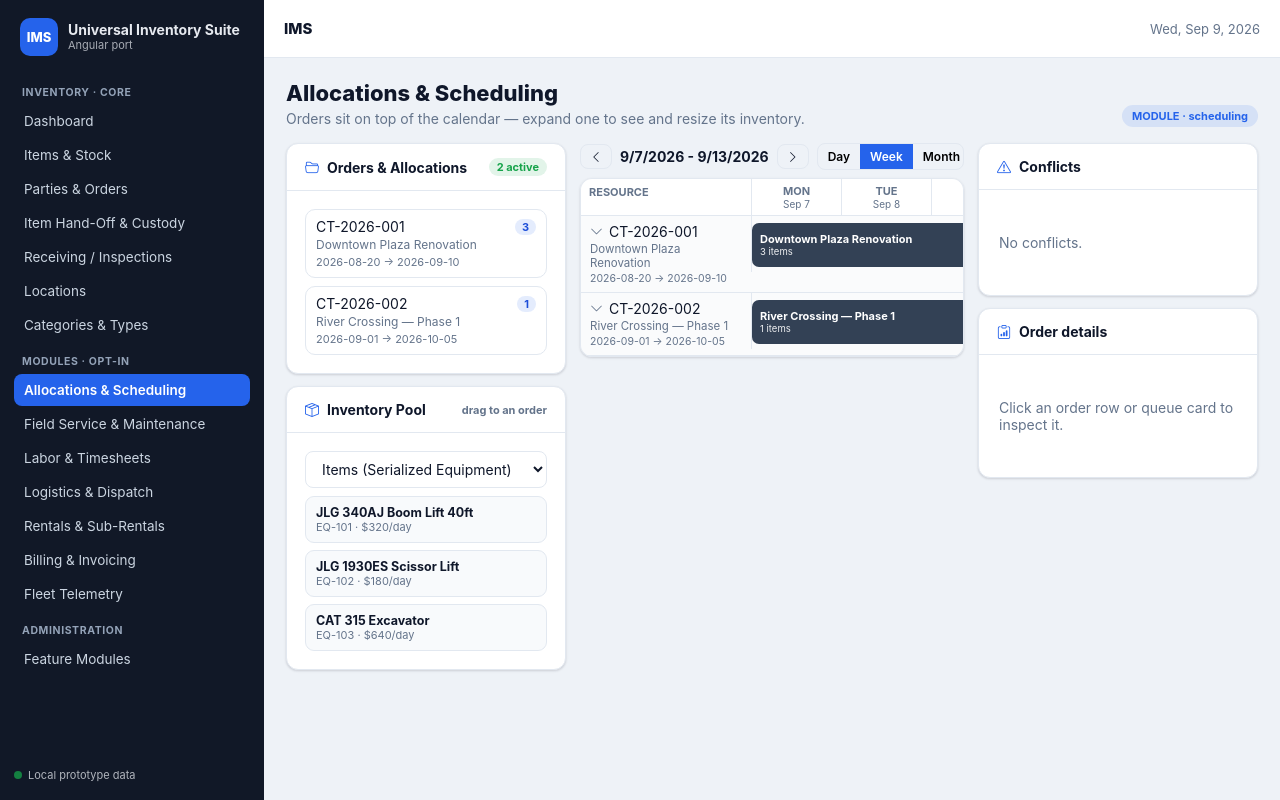
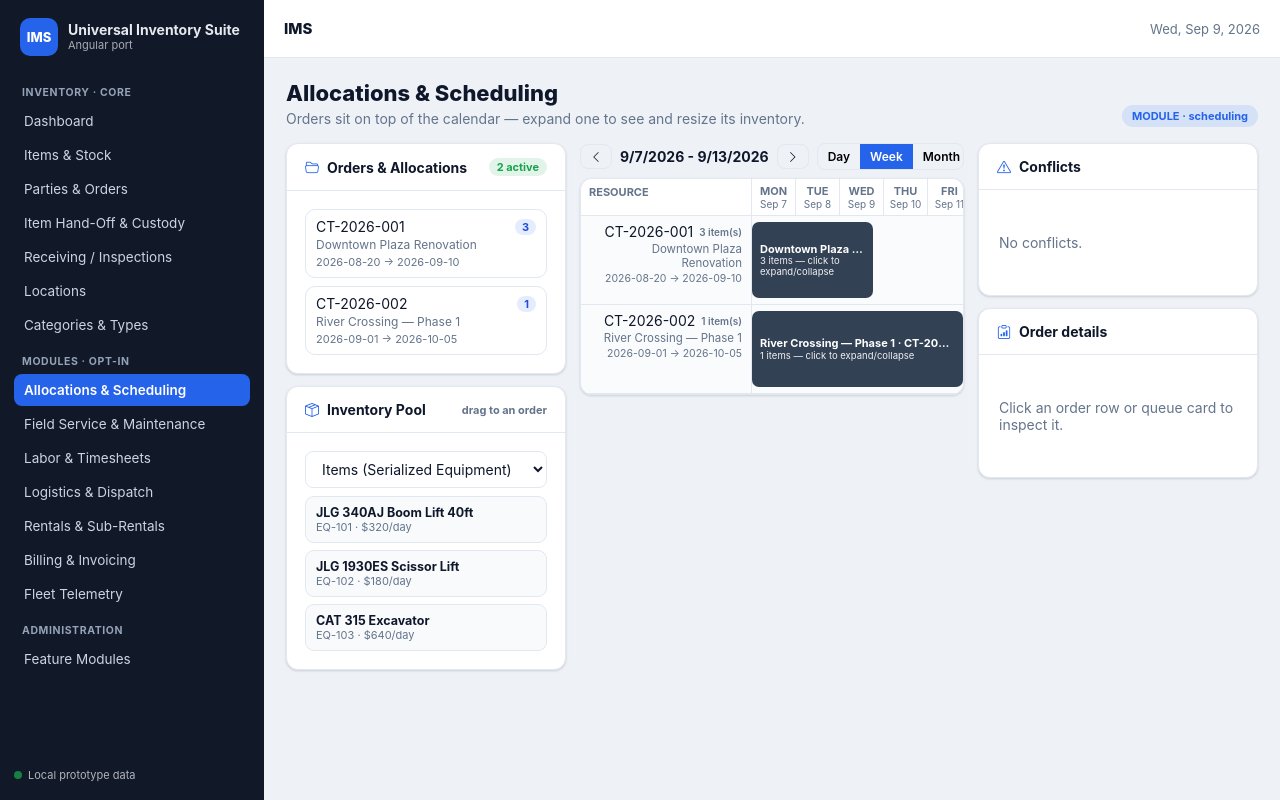
Before and after one commit to tinnerrob/ims-prototype-angular, an Angular app: page /scheduler in a window 1280 px wide. Built offline with nearby package versions, Linux system fonts and the light colour scheme.

Commit message:
Scheduler polish: taller bars, full-width flexible calendar, order click-to-expand + order resize, right-aligned row labels

```diff
--- a/src/app/core/data.service.ts
+++ b/src/app/core/data.service.ts
@@ -249,6 +249,27 @@ export class DataService {
     li.endDate = clamp(endISO, li.startDate, order.endDate);
     if (Date.parse(li.endDate + 'T00:00:00') < Date.parse(li.startDate + 'T00:00:00')) {
       li.endDate = li.startDate;
+    }
+    this.save();
+  }
+
+  /** Resize an order window; clamps all its line windows to stay inside. */
+  updateOrderDates(orderId: string, startISO: string, endISO: string): void {
+    const order = this.getOrder(orderId);
+    if (!order) return;
+    const iso = (ms: number) => new Date(ms).toISOString().slice(0, 10);
+    let s = Date.parse(startISO + 'T00:00:00');
+    let e = Date.parse(endISO + 'T00:00:00');
+    if (e < s) e = s;
+    order.startDate = iso(s);
+    order.endDate = iso(e);
+    for (const li of order.lineItems) {
+      let ls = Date.parse((li.startDate ?? order.startDate) + 'T00:00:00');
+      let le = Date.parse((li.endDate ?? order.endDate) + 'T00:00:00');
+      ls = Math.max(s, Math.min(e, ls));
+      le = Math.min(e, Math.max(ls, le));
+      li.startDate = iso(ls);
+      li.endDate = iso(le);
     }
     this.save();
   }
--- a/src/app/features/scheduler/scheduler.component.html
+++ b/src/app/features/scheduler/scheduler.component.html
@@ -71,8 +71,8 @@
       </div>
 
       <div class="tl-scroll">
-        <div class="tl" [style.width.px]="tlWidth()">
-          <div class="tl-head" [style.gridTemplateColumns]="'170px repeat(' + colCount() + ', ' + 90 + 'px)'">
+        <div class="tl">
+          <div class="tl-head" [style.gridTemplateColumns]="'170px repeat(' + colCount() + ', minmax(44px, 1fr))'">
             <div class="tl-corner">Resource</div>
             @for (c of columns(); track c.start) {
               <div class="tl-day"><div class="tl-day-name">{{ c.label }}</div><div class="tl-day-sub">{{ c.sub }}</div></div>
@@ -85,15 +85,10 @@
               [class.selected]="selectedOrderId === m.order.orderId"
               (dragover)="allowDrop($event)"
               (drop)="onDropOrder($event, m.order.orderId)"
-              (click)="selectOrder(m.order.orderId)"
+              (click)="onOrderClick(m.order.orderId)"
             >
               <div class="tl-label">
-                <div class="row-head">
-                  <button class="chev" (click)="toggleExpand(m.order.orderId); $event.stopPropagation()" title="Expand / collapse">
-                    <i class="bi" [class.bi-chevron-down]="!m.isExpanded" [class.bi-chevron-up]="m.isExpanded"></i>
-                  </button>
-                  <span class="mono strong">{{ m.order.orderId }}</span>
-                </div>
+                <div class="row-head"><span class="mono strong">{{ m.order.orderId }}</span><span class="chips-mini">{{ m.order.lineItems.length }} item(s)</span></div>
                 <div class="row-sub">{{ m.order.projectName }}</div>
                 <div class="row-dates">{{ m.order.startDate }} → {{ m.order.endDate }}</div>
               </div>
@@ -102,11 +97,13 @@
                   <div
                     class="tl-block order"
                     [class.selected]="selectedOrderId === m.order.orderId"
-                    [style.left.px]="m.orderBar.geom.left"
-                    [style.width.px]="m.orderBar.geom.width"
+                    [style.left.%]="m.orderBar.geom.left"
+                    [style.width.%]="m.orderBar.geom.width"
                   >
-                    <span class="tl-block-title">{{ m.order.projectName }}</span>
-                    <span class="tl-block-sub">{{ m.orderBar.sub }}</span>
+                    <span class="tl-block-title">{{ m.order.projectName }} · {{ m.order.orderId }}</span>
+                    <span class="tl-block-sub">{{ m.orderBar.sub }} — click to expand/collapse</span>
+                    <span class="h h-l" (pointerdown)="startResize($event, m.orderBar, 'l')" title="Drag to change order start"></span>
+                    <span class="h h-r" (pointerdown)="startResize($event, m.orderBar, 'r')" title="Drag to change order end"></span>
                   </div>
                 }
               </div>
@@ -130,8 +127,8 @@
                       class="tl-block res"
                       [class.conflict]="line.conflict"
                       [class.selected]="selectedOrderId === m.order.orderId"
-                      [style.left.px]="line.geom.left"
-                      [style.width.px]="line.geom.width"
+                      [style.left.%]="line.geom.left"
+                      [style.width.%]="line.geom.width"
                       [style.background]="line.color"
                       (click)="selectOrder(m.order.orderId)"
                     >
--- a/src/app/features/scheduler/scheduler.component.scss
+++ b/src/app/features/scheduler/scheduler.component.scss
@@ -200,11 +200,21 @@
 
 .tl-label {
   padding: 7px 9px;
+  display: flex;
+  flex-direction: column;
+  align-items: flex-end;
+  text-align: right;
 }
 .row-head {
   display: flex;
   align-items: center;
   gap: 6px;
+  justify-content: flex-end;
+}
+.chips-mini {
+  font-size: 10px;
+  color: var(--muted);
+  font-weight: 600;
 }
 .chev {
   border: 0;
@@ -238,16 +248,16 @@
 .tl-row.tl-order {
   background: #fafbfc;
   .tl-track {
-    height: 56px;
+    height: 88px;
   }
 }
 .tl-row.tl-res {
   .tl-track {
-    height: 36px;
+    height: 60px;
   }
 }
 .tl-row.tl-empty .tl-track {
-  height: 36px;
+  height: 60px;
 }
 .tl-row.selected {
   outline: 1.5px solid var(--accent);
@@ -275,7 +285,8 @@
 
   &.order {
     background: #334155;
-    height: 44px;
+    height: 76px;
+    top: 6px;
   }
   &.selected {
     outline: 2px solid var(--ink);
@@ -283,8 +294,8 @@
 }
 
 .tl-row.tl-res .tl-block.res {
-  height: 22px;
-  top: 6px;
+  height: 44px;
+  top: 8px;
 }
 
 .tl-block-title {
--- a/src/app/features/scheduler/scheduler.component.ts
+++ b/src/app/features/scheduler/scheduler.component.ts
@@ -17,7 +17,7 @@ interface DayCol { start: number; label: string; sub: string; }
 interface BarGeom { left: number; width: number; }
 interface BarModel { orderId: string; liId: string | null; label: string; sub: string; color: string; conflict: boolean; geom: BarGeom; }
 interface OrderModel { order: Order; isExpanded: boolean; orderBar: BarModel | null; lines: BarModel[]; }
-interface ResizeState { orderId: string; liId: string; edge: 'l' | 'r'; track: HTMLElement; }
+interface ResizeState { orderId: string; liId: string | null; edge: 'l' | 'r'; track: HTMLElement; }
 const POOL_TYPES = CATALOG_TYPES.map((t) => ({ key: t.key, label: 'Items (' + t.label + ')' }));
 @Component({
   selector: 'ims-scheduler',
@@ -89,9 +89,15 @@ export class SchedulerComponent implements OnDestroy {
   lanes(): Item[] { return this.data.listItems(this.poolType); }
   selectOrder(id: string): void { this.selectedOrderId = this.selectedOrderId === id ? '' : id; }
   toggleExpand(orderId: string): void { if (this.expanded.has(orderId)) this.expanded.delete(orderId); else this.expanded.add(orderId); }
+  onOrderClick(orderId: string): void { this.selectOrder(orderId); this.toggleExpand(orderId); }
   lineStart(li: OrderLine, order: Order): string { return li.startDate ?? order.startDate; }
   lineEnd(li: OrderLine, order: Order): string { return li.endDate ?? order.endDate; }
   itemName(type: CatalogType, refId: string): string { return this.data.itemLabel(type, refId); }
+  dateAt(ms: number): string {
+    const d = new Date(ms);
+    const p = (n: number) => String(n).padStart(2, '0');
+    return d.getFullYear() + '-' + p(d.getMonth() + 1) + '-' + p(d.getDate());
+  }
 
   geom(startISO: string, endISO: string): BarGeom | null {
     const N = this.colCount();
@@ -103,7 +109,7 @@ export class SchedulerComponent implements OnDestroy {
     if (eIdx < 0 || sIdx >= N) return null;
     const cs = Math.max(0, sIdx);
     const ce = Math.min(N - 1, eIdx);
-    return { left: cs * DAY_W, width: (ce - cs + 1) * DAY_W };
+    return { left: (cs / N) * 100, width: ((ce - cs + 1) / N) * 100 };
   }
 
   lineDays(li: OrderLine, order: Order): number {
@@ -178,7 +184,7 @@ export class SchedulerComponent implements OnDestroy {
     e.preventDefault();
     e.stopPropagation();
     const track = (e.target as Element).closest('.tl-track') as HTMLElement | null;
-    if (!track || !bar.liId) return;
+    if (!track) return;
     this.resizing = { orderId: bar.orderId, liId: bar.liId, edge, track };
     const move = (ev: PointerEvent) => this.onResizeMove(ev);
     const up = () => { window.removeEventListener('pointermove', move); window.removeEventListener('pointerup', up); this.resizing = null; };
@@ -191,18 +197,24 @@ export class SchedulerComponent implements OnDestroy {
     if (!r) return;
     const rect = r.track.getBoundingClientRect();
     const idx = Math.floor(((ev.clientX - rect.left) / rect.width) * this.colCount());
+    const day = this.dateAt(this.viewStart() + idx * DAY_MS);
     const order = this.data.getOrder(r.orderId);
-    const li = order?.lineItems.find((l) => l.id === r.liId);
-    if (!order || !li) return;
-    const lo = new Date(order.startDate + 'T00:00:00').getTime();
-    const hi = new Date(order.endDate + 'T00:00:00').getTime();
-    const dayMs = Math.max(lo, Math.min(hi, this.viewStart() + idx * DAY_MS));
-    const day = new Date(dayMs).toISOString().slice(0, 10);
-    let ns = this.lineStart(li, order);
-    let ne = this.lineEnd(li, order);
-    if (r.edge === 'l') { ns = day; if (new Date(ns + 'T00:00:00').getTime() > new Date(ne + 'T00:00:00').getTime()) ne = ns; }
-    else { ne = day; if (new Date(ne + 'T00:00:00').getTime() < new Date(ns + 'T00:00:00').getTime()) ns = ne; }
-    this.data.updateOrderLineDates(r.orderId, r.liId, ns, ne);
+    if (!order) return;
+    if (r.liId == null) {
+      let ns = order.startDate;
+      let ne = order.endDate;
+      if (r.edge === 'l') { ns = day; if (Date.parse(ns + 'T00:00:00') > Date.parse(ne + 'T00:00:00')) ne = ns; }
+      else { ne = day; if (Date.parse(ne + 'T00:00:00') < Date.parse(ns + 'T00:00:00')) ns = ne; }
+      this.data.updateOrderDates(order.orderId, ns, ne);
+    } else {
+      const li = order.lineItems.find((l) => l.id === r.liId);
+      if (!li) return;
+      let ns = this.lineStart(li, order);
+      let ne = this.lineEnd(li, order);
+      if (r.edge === 'l') { ns = day; if (Date.parse(ns + 'T00:00:00') > Date.parse(ne + 'T00:00:00')) ne = ns; }
+      else { ne = day; if (Date.parse(ne + 'T00:00:00') < Date.parse(ns + 'T00:00:00')) ns = ne; }
+      this.data.updateOrderLineDates(r.orderId, r.liId, ns, ne);
+    }
     this.cdr.detectChanges();
   }
 
```
